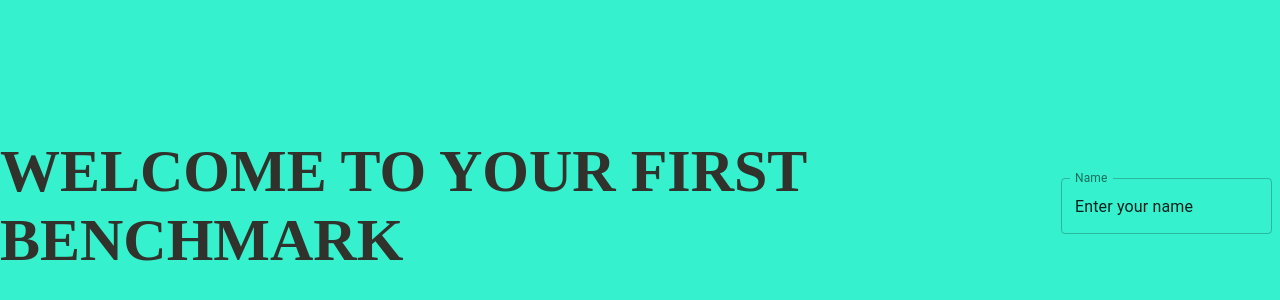
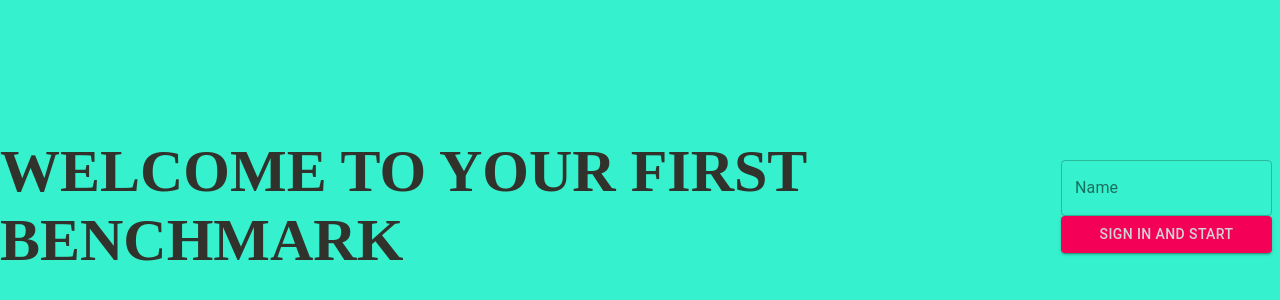
Before and after one commit to Richard-Strive/BENCHMARK-QUIZ-FRONTEND, a React (Create React App) app in the folder benchmark-quiz-frontend/: page / in a window 1280 px wide. Shown: the part 194-494 px from the top of the page. Built offline with nearby package versions, Linux system fonts and the light colour scheme.

Commit message:
also here

```diff
--- a/benchmark-quiz-frontend/src/App.js
+++ b/benchmark-quiz-frontend/src/App.js
@@ -1,19 +1,26 @@
 import "./App.css";
+import React, { useState } from "react";
 import Quizpage from "./components/Quizpage";
 import Landing from "./components/Landing";
 import Endinpage from "./components/Endingpage";
 import { BrowserRouter as Router, Switch, Route, Link } from "react-router-dom";
 
 function App() {
+  const [child, setChild] = useState("");
+
+  const handleCallback = (childData) => {
+    setChild(childData);
+  };
+
   return (
     <div className="App">
       <Router>
         <Switch>
           <Route exact path="/">
-            <Landing />
+            <Landing parentCallback={handleCallback} />
           </Route>
           <Route exact path="/start">
-            <Quizpage />
+            <Quizpage id={child} />
           </Route>
           <Route exact path="/end">
             <Endinpage />
--- a/benchmark-quiz-frontend/src/components/Endingpage.jsx
+++ b/benchmark-quiz-frontend/src/components/Endingpage.jsx
@@ -4,6 +4,8 @@ import "./Endingpage.css";
 import Confetti from "react-confetti";
 
 function Endingpage() {
+
+
   //   const { width, height } = useWindowSize();
   return (
     <div className="endingpage">
--- a/benchmark-quiz-frontend/src/components/Landing.jsx
+++ b/benchmark-quiz-frontend/src/components/Landing.jsx
@@ -2,14 +2,14 @@ import React from "react";
 import Registration from "./subcomponents/Registration";
 import "./landing.css";
 
-function Landing() {
+function Landing({ parentCallback }) {
   return (
     <div className="landing_page">
       <h1 className="animate__animated animate__backInLeft">
         WELCOME TO YOUR FIRST BENCHMARK
       </h1>
       <div className="animate__animated animate__backInRight">
-        <Registration />
+        <Registration parentCallback2={parentCallback} />
       </div>
     </div>
   );
--- a/benchmark-quiz-frontend/src/components/Quizpage.jsx
+++ b/benchmark-quiz-frontend/src/components/Quizpage.jsx
@@ -1,7 +1,33 @@
-import React from "react";
+import React, { useState, useEffect } from "react";
+
 import "./Quizpage.css";
 
-export default function Quiz() {
+export default function Quiz({ id }) {
+  const [quiz, setQuiz] = useState([]);
+
+  const url = `http://localhost:5000/exam/${id}/answer`;
+
+  const getQuiz = async () => {
+    try {
+      const response = await fetch(url, {
+        method: "POST",
+        mode: "cors",
+        header: {
+          "Content-type": "application/json",
+          accept: "application/json",
+        },
+        body: JSON.stringify(),
+      });
+      console.log(await response);
+    } catch (error) {
+      console.log(error);
+    }
+  };
+
+  useEffect(() => {
+    getQuiz();
+  });
+
   return (
     <div className="quiz_page">
       <div className="quiz_question">
--- a/benchmark-quiz-frontend/src/components/subcomponents/Registration.css
+++ b/benchmark-quiz-frontend/src/components/subcomponents/Registration.css
@@ -0,0 +1,4 @@
+.link {
+  text-decoration: none;
+  color: lightgray;
+}
--- a/benchmark-quiz-frontend/src/components/subcomponents/Registration.jsx
+++ b/benchmark-quiz-frontend/src/components/subcomponents/Registration.jsx
@@ -1,14 +1,17 @@
 import React, { useState } from "react";
+import "./Registration.css";
 
 import { makeStyles } from "@material-ui/core/styles";
-
+import { Button } from "@material-ui/core";
 import FormControl from "@material-ui/core/FormControl";
+import { Link } from "react-router-dom";
 
 import InputLabel from "@material-ui/core/InputLabel";
 import OutlinedInput from "@material-ui/core/OutlinedInput";
 
-function Registration() {
-  const [name, setName] = useState("Enter your name");
+function Registration({ parentCallback2 }) {
+  const [name, setName] = useState("");
+  const [data, setData] = useState([]);
 
   const useStyles = makeStyles((theme) => ({
     root: {
@@ -21,6 +24,36 @@ function Registration() {
 
   const handleChange = (event) => {
     setName(event.target.value);
+    console.log(candidate);
+  };
+
+  const candidate = {
+    candidateName: name,
+  };
+
+  const url = "http://localhost:5000/exam/start/";
+
+  const handlePost = async () => {
+    try {
+      const response = await fetch(url, {
+        method: "POST",
+        mode: "cors",
+        headers: {
+          "Content-Type": "application/json",
+          Accept: "application/json",
+        },
+        body: JSON.stringify(candidate),
+      });
+      const data = await response.json();
+      console.log(data.id);
+
+      if (response.ok) {
+        setData(data);
+        parentCallback2(data.id);
+      }
+    } catch (error) {
+      console.log(error);
+    }
   };
 
   return (
@@ -35,6 +68,11 @@ function Registration() {
               onChange={handleChange}
               label="Name"
             />
+            <Button variant="contained" color="secondary" onClick={handlePost}>
+              <Link to="/start" className="link">
+                Sign in and start
+              </Link>
+            </Button>
           </FormControl>
         </form>
       </div>
```
Also changed, not shown: 1 other file (tests, documents, lock files or other folders).
